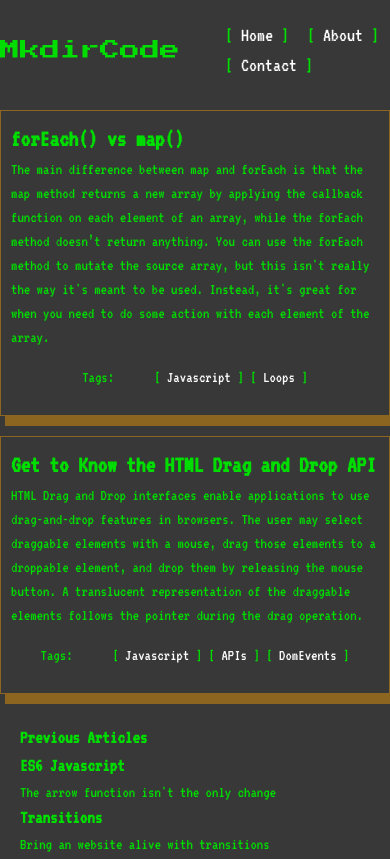
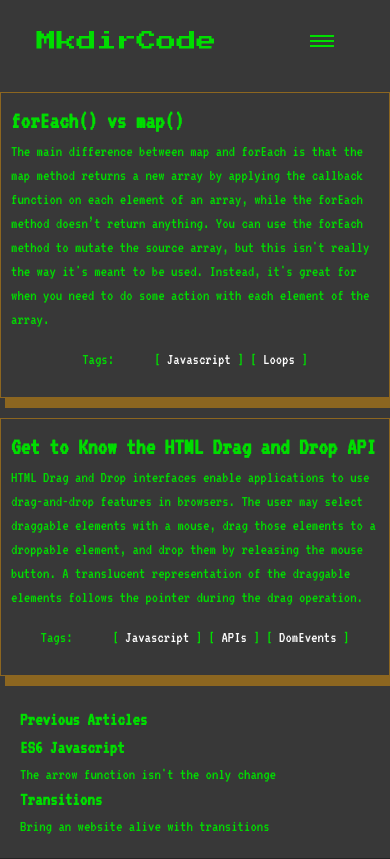
Before and after one commit to BradFabian/blogtemplate, a plain HTML site: page index.html in a window 390 px wide. Shown: the top 859 px of the page. Drawn offline with Linux system fonts and the light colour scheme.

Commit message:
added an mobile nav hamburger

```diff
--- a/components/header.js
+++ b/components/header.js
@@ -9,9 +9,11 @@ class Header extends HTMLElement {
 
         <header>
         <div class="header-brand">MkdirCode</div>
-
+        <!-- Hamburger icon -->
+        <input class="side-menu" type="checkbox" id="side-menu"/>
+        <label class="hamb" for="side-menu"><span class="hamb-line"></span></label>
         <nav class="header__nav">
-            <ul role="list">
+            <ul class="menu" role="list">
                 <li class="header__nav-item"><a class="header__nav-item-link" href='./'>Home</a></li>
                 <li class="header__nav-item"><a  class="header__nav-item-link" href='./about.html'>About</a></li>
                 <li class="header__nav-item"><a class="header__nav-item-link" href='./contact.html'>Contact</a></li>
--- a/sass/components/_navigation.scss
+++ b/sass/components/_navigation.scss
@@ -14,6 +14,66 @@ header {
 
 
 
+
+
+}
+
+
+
+
+
+/* Menu Icon */
+.hamb{
+  cursor: pointer;
+  float: right;
+  padding: 40px 20px;
+}/* Style label tag */
+
+.hamb-line {
+
+  background-color: #00dd00;
+  display: block;
+  height: 2px;
+  position: relative;
+  width: 24px;
+
+} /* Style span tag */
+
+.hamb-line::before,
+.hamb-line::after{
+  background: #00dd00;
+  content: '';
+  display: block;
+  height: 100%;
+  position: absolute;
+  transition: all .2s ease-out;
+  width: 100%;
+}
+.hamb-line::before{
+  top: 5px;
+}
+.hamb-line::after{
+  top: -5px;
+}
+
+.side-menu {
+  display: none;
+} /* Hide checkbox */
+
+/* Toggle menu icon */
+.side-menu:checked ~ nav{
+  max-height: 100%;
+}
+.side-menu:checked ~ .hamb .hamb-line {
+  background: transparent;
+}
+.side-menu:checked ~ .hamb .hamb-line::before {
+  transform: rotate(-45deg);
+  top:0;
+}
+.side-menu:checked ~ .hamb .hamb-line::after {
+  transform: rotate(45deg);
+  top:0;
 }
 
 
@@ -26,6 +86,23 @@ header {
 .header__nav-item {
     display: inline-block;
     margin:0 5px;
+}
+
+@media (max-width: 767px) {
+
+  .header__nav {
+    display: none;
+  }
+
+}
+
+/* Responsiveness */
+@media (min-width: 768px) {
+
+
+    .hamb{
+        display: none;
+    }
 }
 
 @keyframes neonspark {
```
Also changed, not shown: css/style.css, 1 other file.
